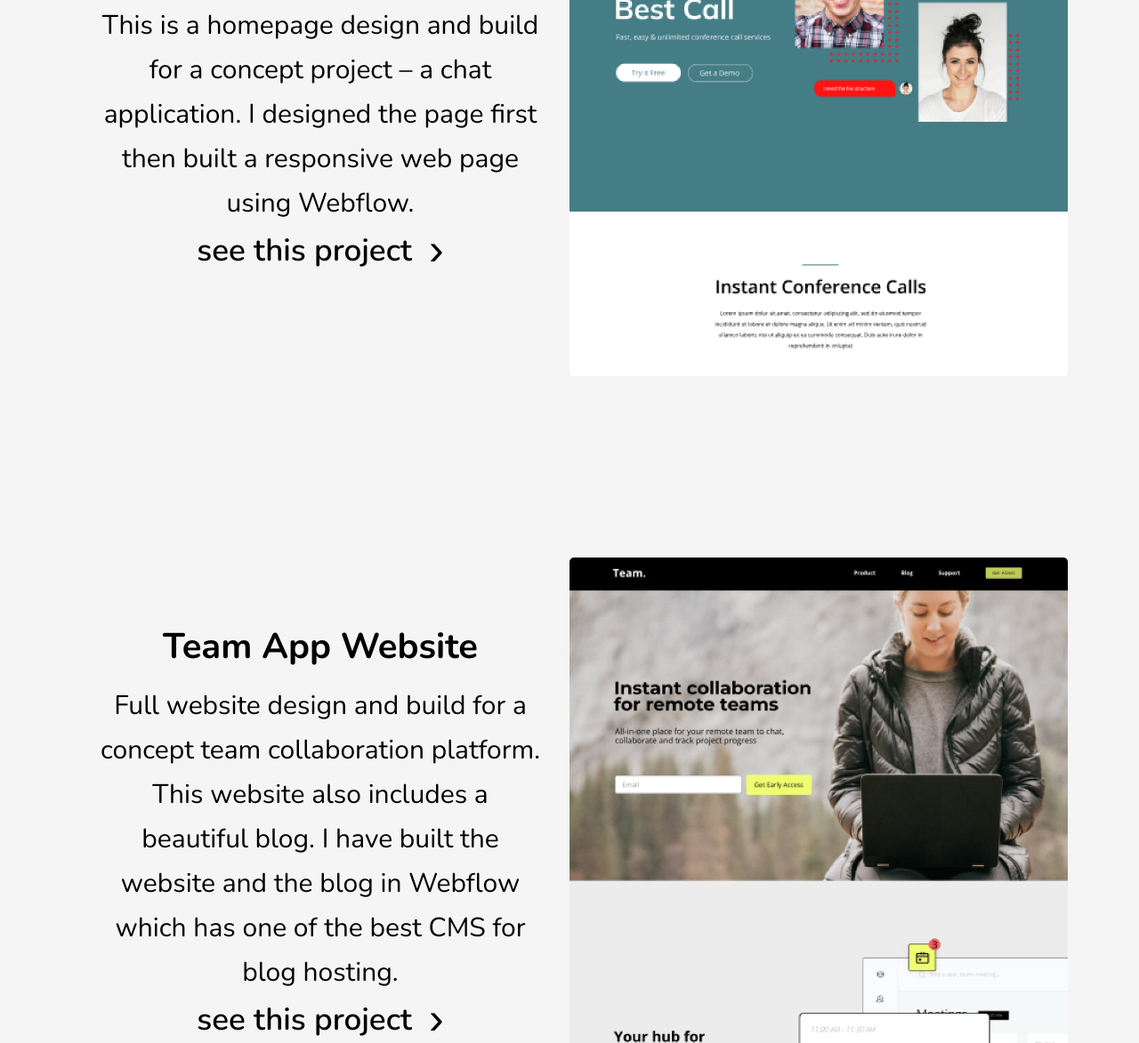
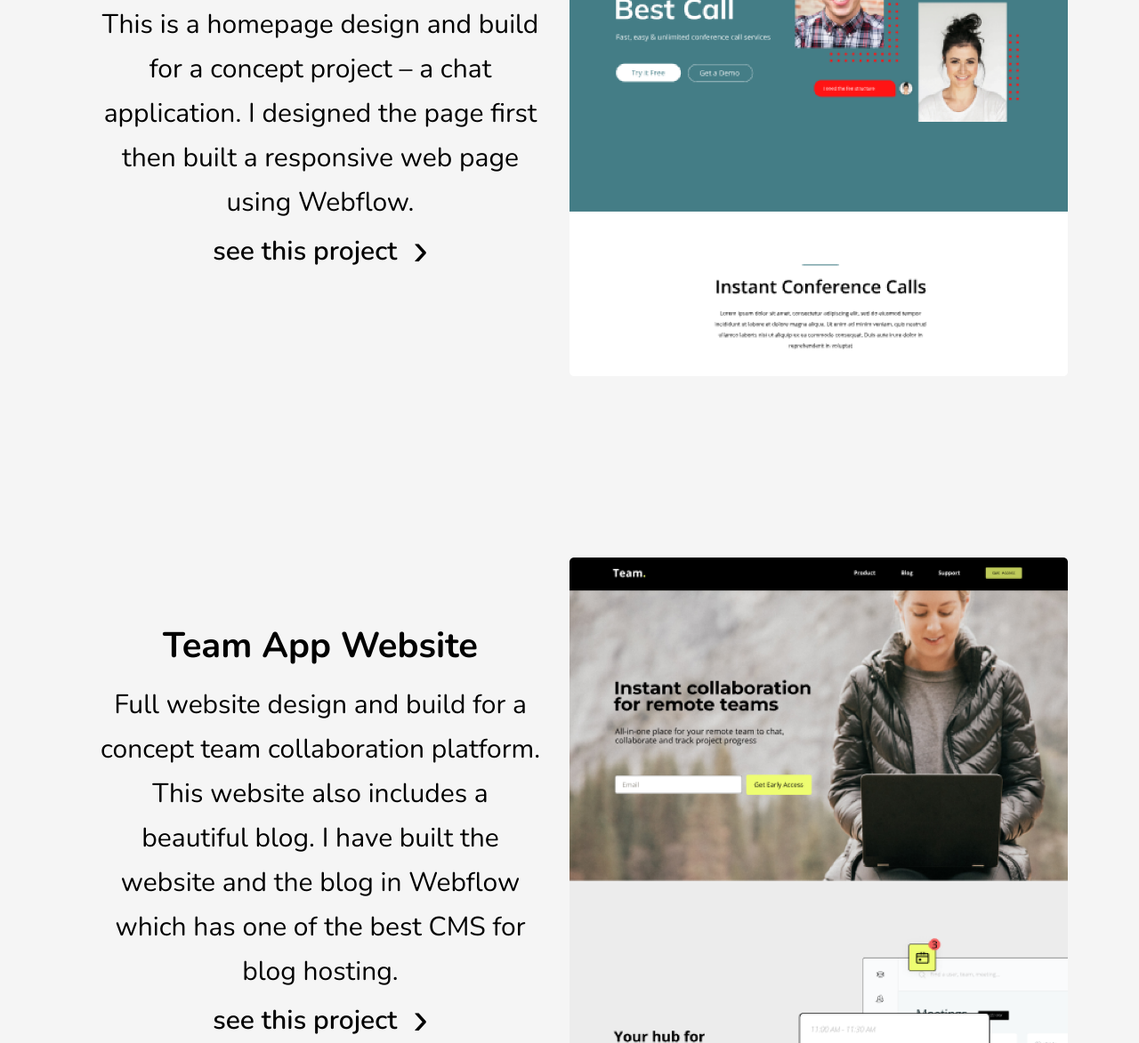
Before and after one commit to aea280701/my-portfolio, a plain HTML site: page index.html in a window 1280 px wide. Shown: the part 1427-2600 px from the top of the page at 89% size. Drawn offline with nearby package versions, Linux system fonts and the light colour scheme.

Commit message:
fixing description & links

```diff
--- a/style.css
+++ b/style.css
@@ -166,7 +166,7 @@ h2{
 }
 
 .text a{
-    font-size: 3.5rem;
+    font-size: 3rem;
     font-weight: 600;
     line-height: 0.5rem;
     padding: 2rem 0;
@@ -174,7 +174,7 @@ h2{
 
 a span{
     font-size: 5rem;
-    transform: translateY(0.4rem);
+    transform: translateY(0.45rem);
     margin-left: 1rem;
     font-weight: 400;
 }
```
Also changed, not shown: team.html (+1 -1 lines), zzzzz.txt (added).
